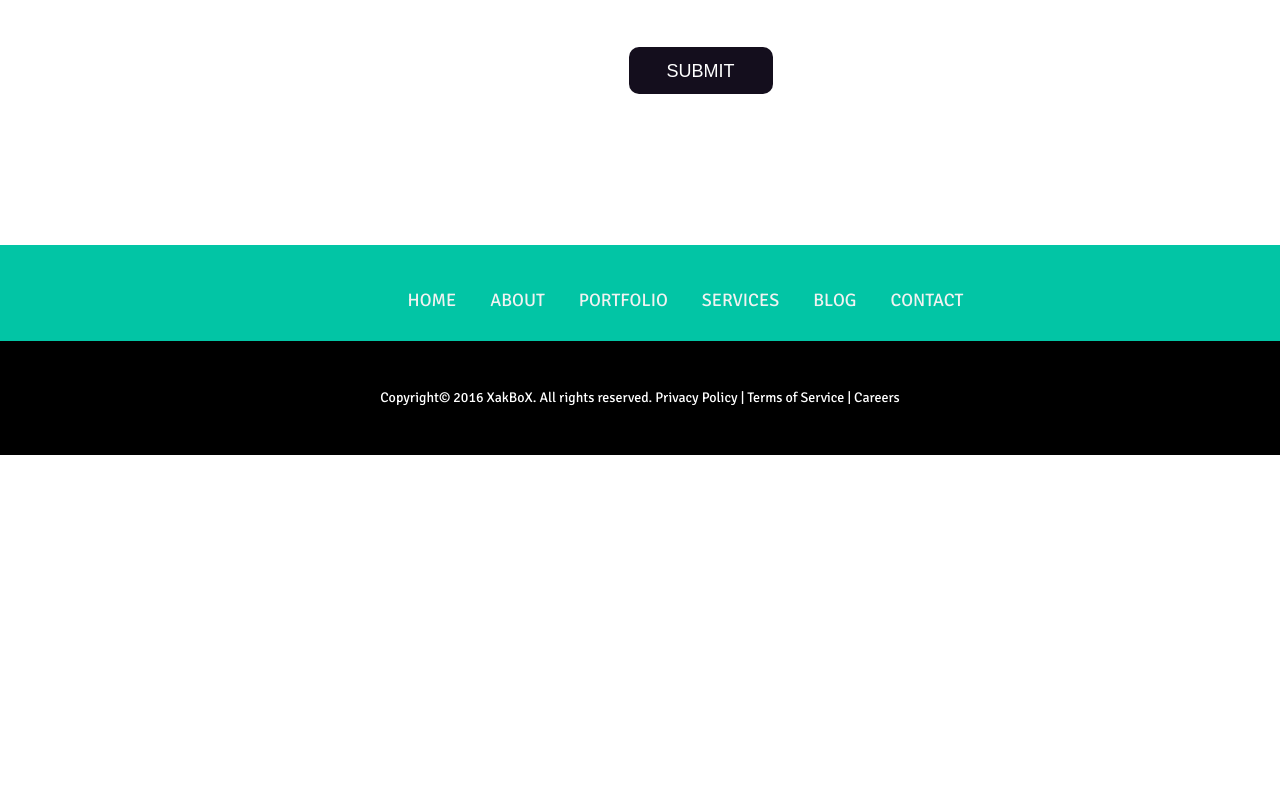
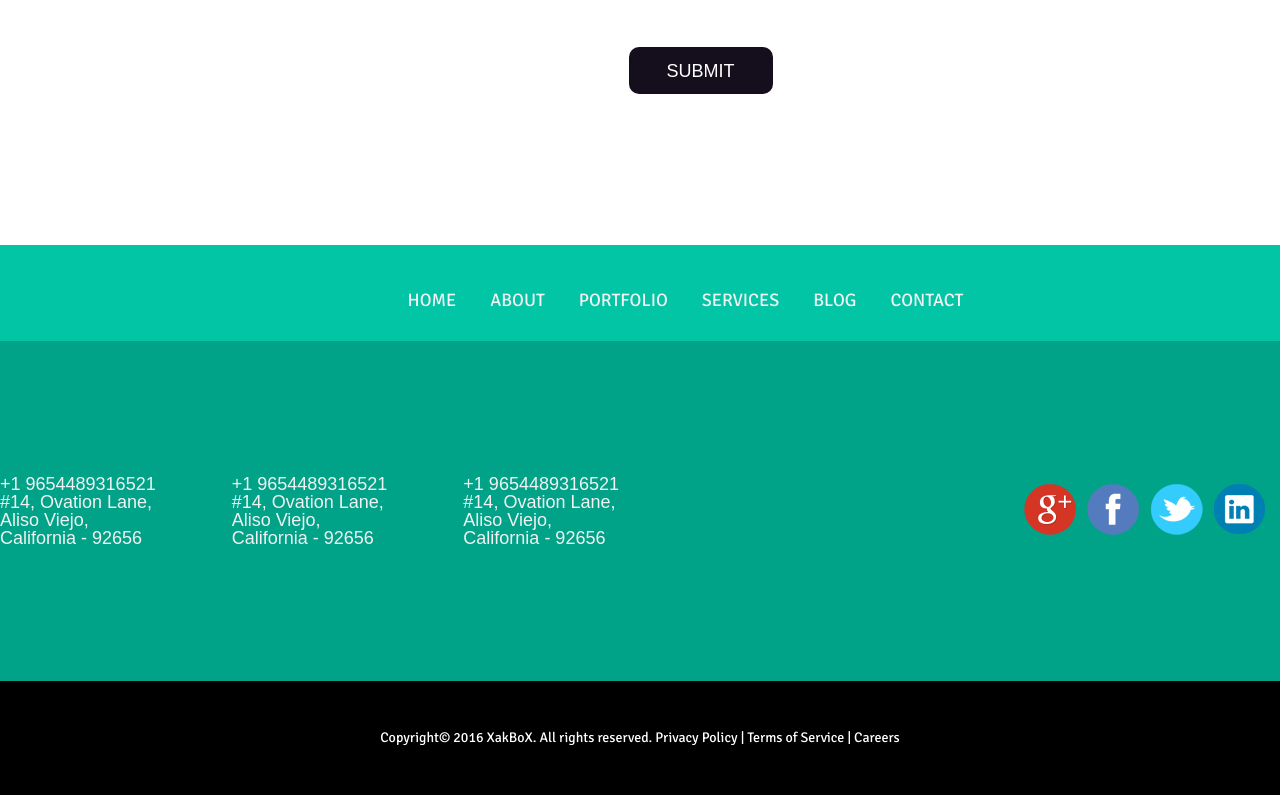
Before and after one commit to kymmyD123/Sigxak, a plain HTML site: page index.html in a window 1280 px wide. Shown: the part 7148-7943 px from the top of the page. Before the commit the page ends 7603 px from the top, so only its background shows below. Drawn offline with Linux system fonts and the light colour scheme.

Commit message:
fixedLast

```diff
--- a/css/style.css
+++ b/css/style.css
@@ -507,9 +507,62 @@ form {
     color: #f1f2f1;
 }
 
+.footer-adresses {
+    background: #00a388;
+}
 
+.footer-text li {
+    display: inline-block;
+    font: 18px/18px OpenSans, sans-serif;
+    color: #f1f2f1;
+    margin: 118px 72px 118px 0;
+}
 
+.footer-text li:last-child {
+    margin-right: 0;
+}
 
+.social-net-footer {
+    margin: 143px 0 142px 405px;
+    width: 242px;
+    height: 51px;
+}
+
+.s-s-f {
+    margin: 0;
+}
+
+.s-s-f li {
+    border-radius: 15px;
+    display: inline-block;
+    margin-right: 7.3px;
+    width: 52px;
+    height: 51px;
+}
+
+.s-s-f a div {
+    width: 52px;
+    height: 51px;
+}
+
+.s-s-f li {
+    background: url("../img/s-sprite-2.png") no-repeat center;
+    background-position: 0 0;
+}
+
+.s-s-f .fb {
+    background-position: -54px 0;
+}
+
+.s-s-f .tw {
+    background-position: -108px 0;
+}
+
+.s-s-f .li {
+    background-position: -162px 0;
+}
+
+.s-s-f li:last-child {margin-right: 0;}
 
 .footer-bottom {
     background: #000;
--- a/index.html
+++ b/index.html
@@ -332,7 +332,52 @@
                 </ul>
             </div>
         </div>
-        <div class="footer-adresses"></div>
+        <div class="footer-adresses">
+            <div class="container clearfix">
+                <div class="footer-text left">
+                    <ul>
+                        <li>+1 9654489316521 <br>
+                            #14, Ovation Lane,<br>
+                            Aliso Viejo,<br>
+                            California - 92656
+                        </li>
+                        <li>+1 9654489316521<br>
+                            #14, Ovation Lane,<br>
+                            Aliso Viejo,<br>
+                            California - 92656
+                        </li>
+                        <li>+1 9654489316521<br>
+                            #14, Ovation Lane,<br>
+                            Aliso Viejo,<br>
+                            California - 92656</li>
+                    </ul>
+                </div>
+                <div class="social-net-footer left">
+                    <ul class="s-s-f">
+                        <li>
+                            <a href="#">
+                                <div></div>
+                            </a>
+                        </li>
+                        <li class="fb">
+                            <a href="#">
+                                <div></div>
+                            </a>
+                        </li>
+                        <li class="tw">
+                            <a href="#">
+                                <div></div>
+                            </a>
+                        </li>
+                        <li class="li">
+                            <a href="#">
+                                <div></div>
+                            </a>
+                        </li>
+                    </ul>
+                </div>
+            </div>
+        </div>
         <div class="footer-bottom">
             Copyright&copy; 2016 XakBoX. All rights reserved.  Privacy Policy | Terms of Service | Careers
         </div>
```
